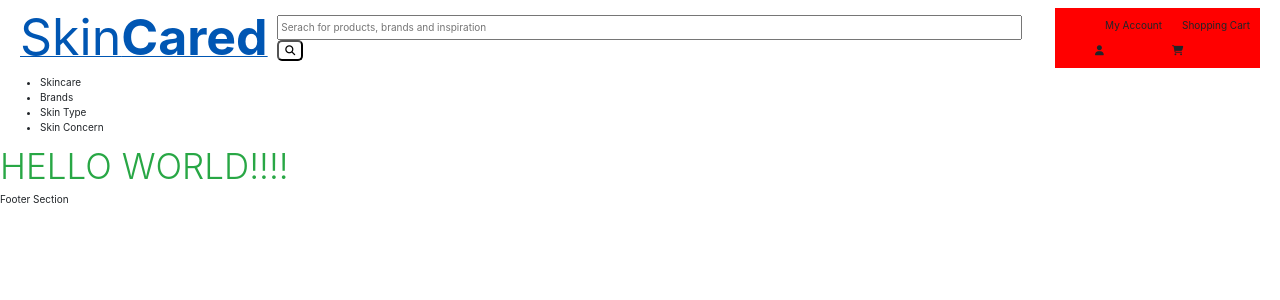
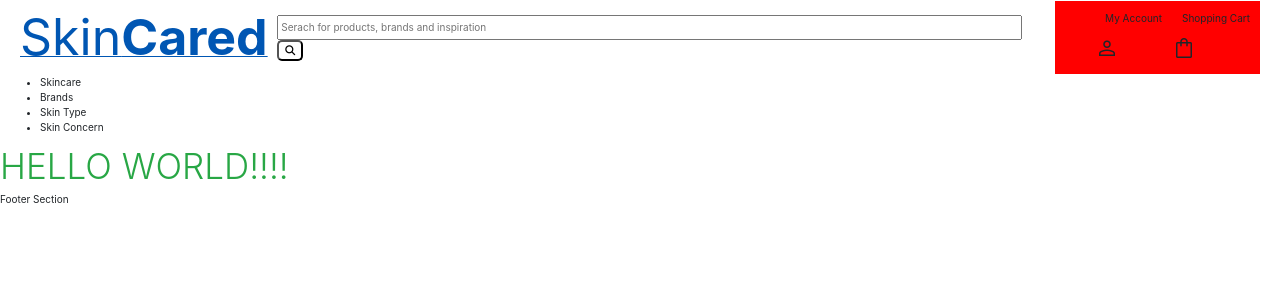
Before and after one commit to Code-Institute-Submissions/skincared, a Django app: page / in a window 1280 px wide. Shown: the top 300 px of the page. Run offline with Django 3.2, Linux system fonts and the light colour scheme; some libraries are stand-ins or nearby versions.

Commit message:
Add google fonts and material icons links and further style header

```diff
--- a/static/css/style.css
+++ b/static/css/style.css
@@ -52,3 +52,11 @@ header {
 #account-shoppingcart li {
     margin: 10px;
 }
+
+.material-symbols-outlined {
+    font-variation-settings:
+    'FILL' 0,
+    'wght' 400,
+    'GRAD' 0,
+    'opsz' 48
+  }
--- a/templates/base.html
+++ b/templates/base.html
@@ -20,6 +20,8 @@
     <link rel="stylesheet" href="https://stackpath.bootstrapcdn.com/bootstrap/4.4.1/css/bootstrap.min.css" integrity="sha384-Vkoo8x4CGsO3+Hhxv8T/Q5PaXtkKtu6ug5TOeNV6gBiFeWPGFN9MuhOf23Q9Ifjh" crossorigin="anonymous">
     <!-- CSS -->
     <link rel="stylesheet" href="{% static 'css/style.css' %}">
+    <!-- Google Material Icons -->
+    <link rel="stylesheet" href="https://fonts.googleapis.com/css2?family=Material+Symbols+Outlined:opsz,wght,FILL,GRAD@20..48,100..700,0..1,-50..200">
     {% endblock %}
 
     {% block extra_css %}
@@ -28,6 +30,7 @@
     {% block corejs %}
     <!-- FontAwesome-->
     <script src="https://kit.fontawesome.com/cd2a226592.js" crossorigin="anonymous"></script>
+
     <!-- jQuery, Bootstrap-->
         <script src="https://code.jquery.com/jquery-3.4.1.slim.min.js" integrity="sha384-J6qa4849blE2+poT4WnyKhv5vZF5SrPo0iEjwBvKU7imGFAV0wwj1yYfoRSJoZ+n" crossorigin="anonymous"></script>
         <script src="https://cdn.jsdelivr.net/npm/popper.js@1.16.0/dist/umd/popper.min.js" integrity="sha384-Q6E9RHvbIyZFJoft+2mJbHaEWldlvI9IOYy5n3zV9zzTtmI3UksdQRVvoxMfooAo" crossorigin="anonymous"></script>
@@ -64,12 +67,12 @@
             <ul>
                 <a>
                     <li>My Account</li>
-                    <i class="fa-solid fa-user"></i>
+                    <span class="material-symbols-outlined">person</span>
                 </a>
 
                 <a>
                     <li>Shopping Cart</li>
-                    <i class="fa-solid fa-cart-shopping"></i>
+                    <span class="material-symbols-outlined">shopping_bag</span>
                 </a>
 
 
```
